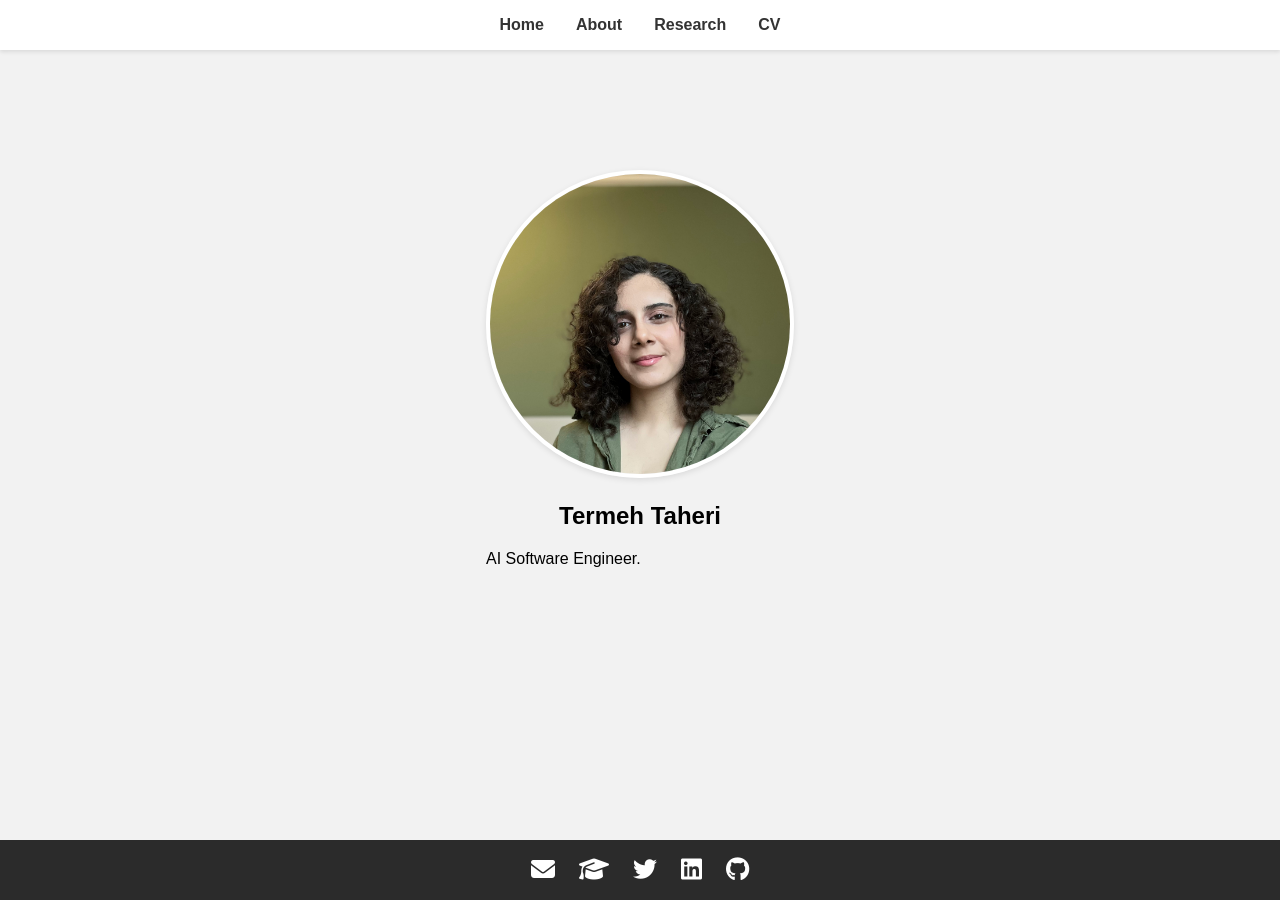
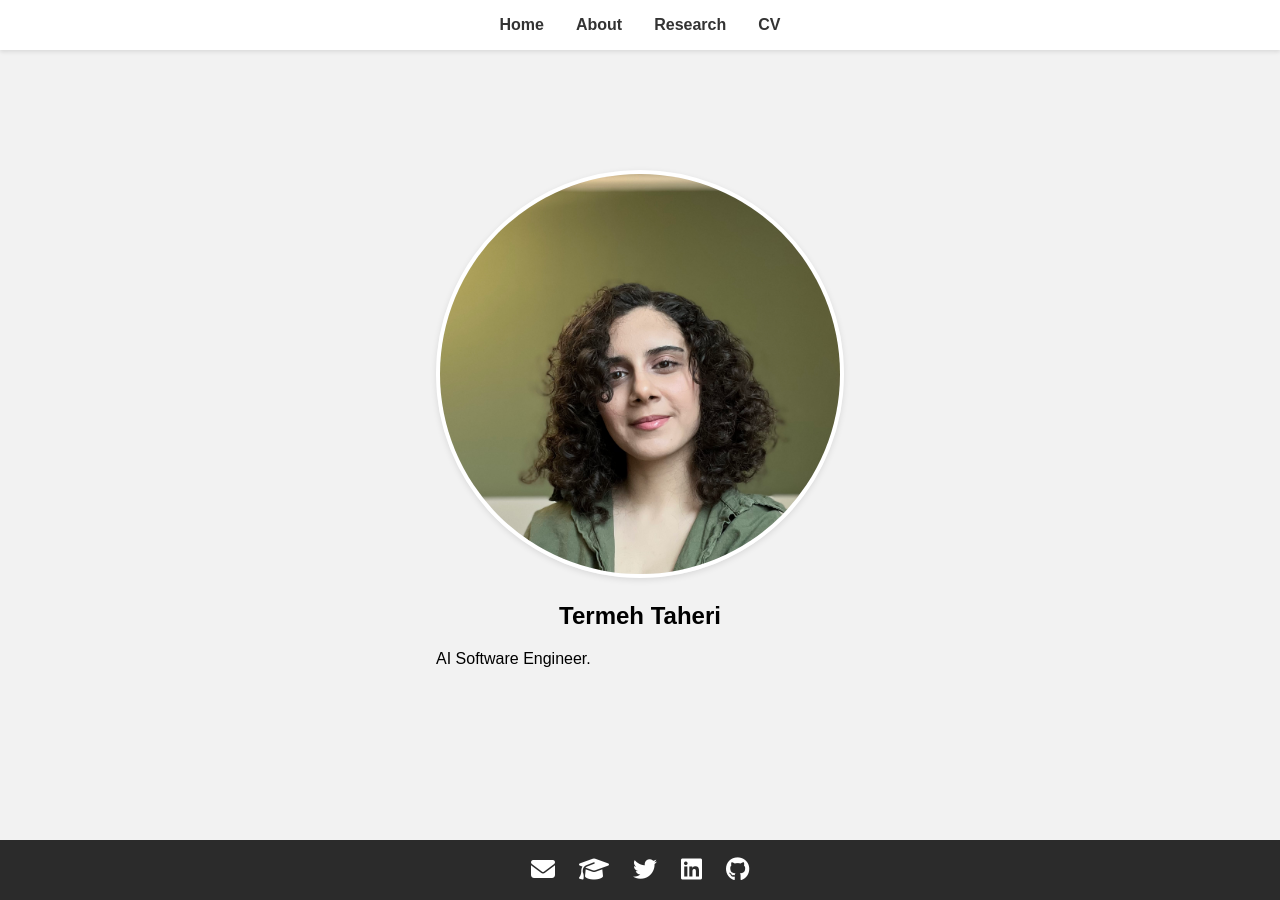
Before and after one commit to termehtaheri/termehtaheri.github.io, a Jekyll site: the page built from index.md, in a window 1280 px wide. Built offline with Jekyll 4.4.1, drawn with Linux system fonts in a browser that asks for light colours.

Commit message:
update css

```diff
--- a/css/styles.css
+++ b/css/styles.css
@@ -48,8 +48,8 @@ body {
 
   /* Home Avatar */
   #home img {
-    width: 300px;
-    height: 300px;
+    width: 400px;
+    height: 400px;
     border-radius: 50%;
     object-fit: cover;
     border: 4px solid #fff;
```
